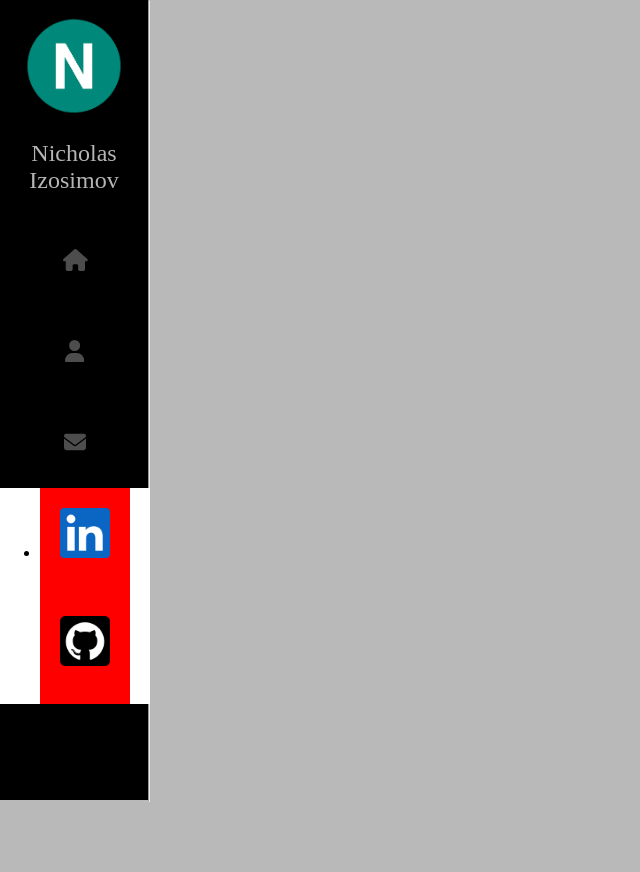
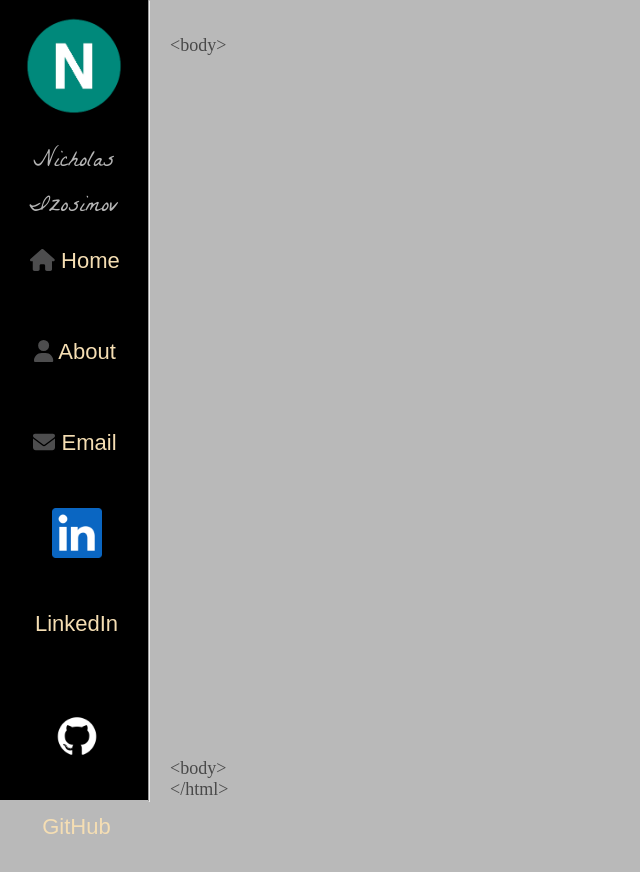
Before and after one commit to NicholasIzosimov/Portfolio, a React (Create React App) app: page / in a window 1280 px wide. Shown: the top 872 px of the page, without its empty margins (0-640 px from the left). Before the commit the page ends 802 px from the top, so only its background shows below. Built offline with nearby package versions, Linux system fonts and the light colour scheme.

Commit message:
Add styling to Layout and Nav bar

```diff
--- a/src/components/Layout/index.js
+++ b/src/components/Layout/index.js
@@ -1,9 +1,23 @@
 import { useLayoutEffect } from 'react'
+import { Outlet } from 'react-router-dom'
 import Sidebar from '../Sidebar'
 import './index.scss'
 
 const Layout = () => {
-    return <><Sidebar /></>
+    return (
+        <div className='App'>
+            <Sidebar />
+            <div className='page'>
+                <span className='tags top-tags'>&lt;body&gt;</span>
+                <Outlet />
+                <span className='tags bottom-tags'>
+                    &lt;body&gt;
+                    <br />
+                    <span className='bottom-tag-html'>&lt;/html&gt;</span>
+                </span>
+            </div>
+        </div>
+    )
 
 }
 
--- a/src/components/Layout/index.scss
+++ b/src/components/Layout/index.scss
@@ -0,0 +1,19 @@
+.page {
+    width: 100%;
+    height: 100%;
+    position: absolute;
+}
+
+.top-tags {
+    bottom: auto;
+    top: 35px;
+}
+
+.tags {
+    color: rgb(0, 0, 0);
+    opacity: 0.6;
+    position: absolute;
+    bottom: 0;
+    left: 170px;
+    font-size: 18px;
+}
--- a/src/components/Sidebar/index.js
+++ b/src/components/Sidebar/index.js
@@ -16,21 +16,23 @@ const Sidebar = () => (
         </div>
         <nav className='nav-icons'>
             <NavLink exact='true' activeclassname='active' to='/'>
-                <FontAwesomeIcon icon={faHome} color='#4d4d4e' />
+                <FontAwesomeIcon icon={faHome} color='#4d4d4e' /> Home
             </NavLink>
             <NavLink exact='true' activeclassname='active' className="about-link" to='/about'>
-                <FontAwesomeIcon icon={faUser} color='#4d4d4e' />
+                <FontAwesomeIcon icon={faUser} color='#4d4d4e' /> About
             </NavLink>
             <NavLink exact='true' activeclassname='active' className="contact-link" to='/contact'>
-                <FontAwesomeIcon icon={faEnvelope} color='#4d4d4e' />
+                <FontAwesomeIcon icon={faEnvelope} color='#4d4d4e' /> Email
             </NavLink>
             <ul className='platform-list'>
                     <li className='platform-box'>
                         <a target="_blank" rel='noreferrer' href='https://www.linkedin.com/in/nicholas-izosimov-43874a158/'>
-                        <img src={linkedin} color="#4d4d4e" />
+                            <img src={linkedin} color="#4d4d4e" alt="LinkedIn"/>
+                            <p>LinkedIn</p>
                         </a>
                         <a target="_blank" rel='noreferrer' href='https://github.com/NicholasIzosimov'>
-                        <img src={github} color="#4d4d4e" />
+                            <img src={github} color="#4d4d4e" alt="GitHub"/>
+                            <p>GitHub</p>
                         </a>
                     </li>
             </ul>
--- a/src/components/Sidebar/index.scss
+++ b/src/components/Sidebar/index.scss
@@ -8,6 +8,7 @@
     top: 0;
     z-index: 3;
     min-height: 500px;
+    font-family: Arial, Helvetica, sans-serif;
 }
 
 .logo {
@@ -31,6 +32,7 @@
     font-size: 24px;
     color: rgb(181, 181, 181);
     text-decoration: none;
+    font-family: "La Belle Aurore";
 }
 
 .nav-bar-divider {
@@ -65,12 +67,16 @@
 }
 
 .nav-icons a:hover {
-    background-color: rgb(194, 194, 194);
+    background-color: rgb(123, 123, 123);
     transform: scale(1.05);
+    color: black;
 }
 
 .platform-box {
-    background-color: red;
+    flex-direction: column;
+    width: 130%;
+    margin-left: -35px;
+
     img {
         width: 50px;
         height: 50px;
@@ -79,6 +85,7 @@
 
 .platform-list {
     display: flex;
-    background-color: white;
     margin: auto;
+    align-items: center;
+    list-style: none
 }
```
Lines whose indentation alone changed are shown as unchanged.
